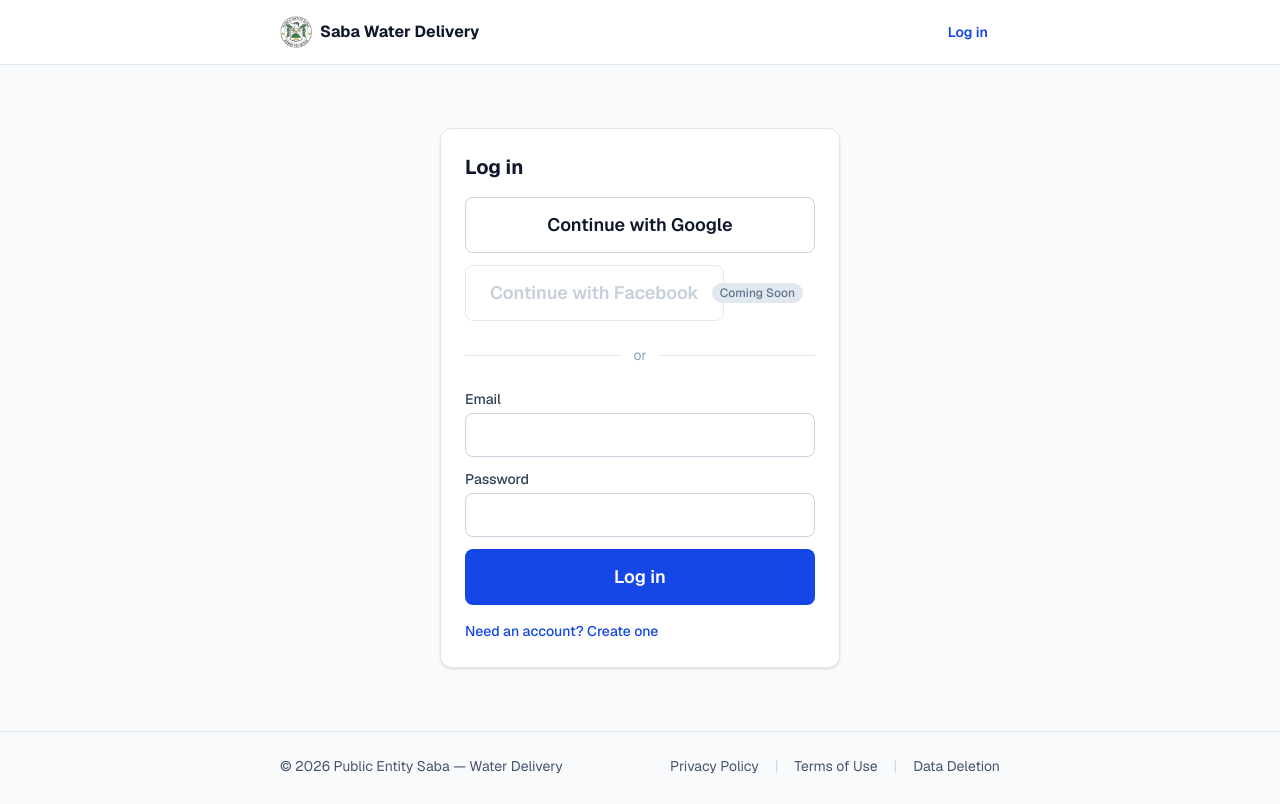
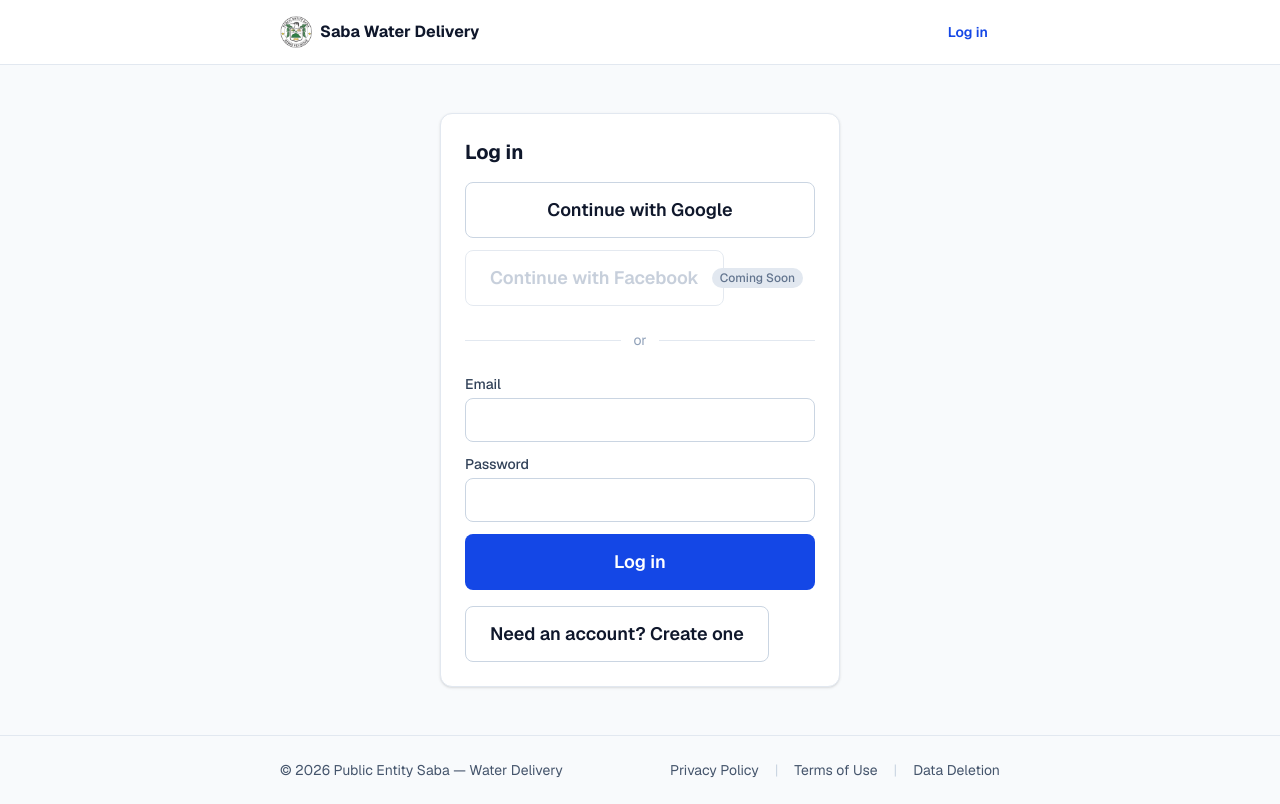
Before and after one commit to spizeck/saba-water-delivery, a Next.js app: page /login in a window 1280 px wide. Built offline with nearby package versions, Linux system fonts and the light colour scheme; no server answers.

Commit message:
Replace text button with outlined Button component for account toggle
Replace the plain text button for switching between sign-in and create-account modes with a full-width outlined Button component for better visual consistency and touch target accessibility.

```diff
--- a/src/app/login/LoginForm.tsx
+++ b/src/app/login/LoginForm.tsx
@@ -246,13 +246,15 @@ export function LoginForm({ intendedPortal }: LoginFormProps) {
         </Button>
       </form>
 
-      <button
+      <Button
         type="button"
-        className="mt-4 text-sm font-medium text-blue-700 hover:underline"
+        variant="outline"
+        size="lg"
+        className="mt-4"
         onClick={() => setMode(mode === "sign-in" ? "create-account" : "sign-in")}
       >
         {mode === "sign-in" ? "Need an account? Create one" : "Already have an account? Log in"}
-      </button>
+      </Button>
     </Card>
   );
 }
```
